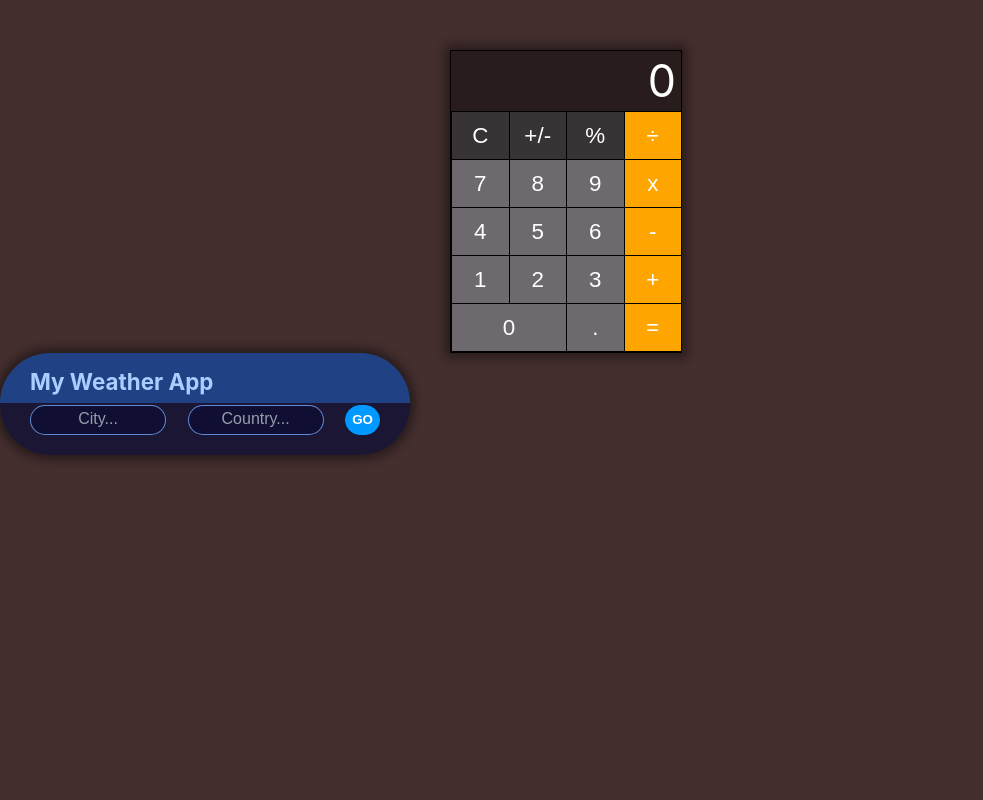
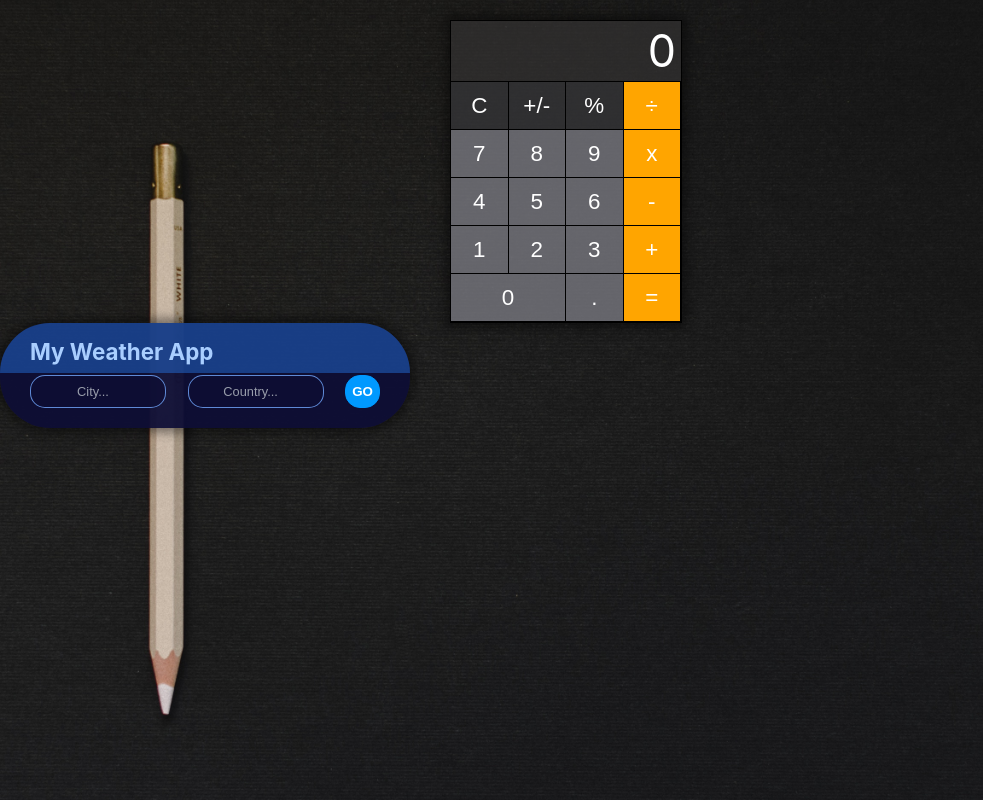
Before and after one commit to lfsalazarcruz/my-react-calculator, a React (Create React App) app in the folder my-calculator/: page / in a window 1280 px wide. Shown: the whole page, without its empty margins (0-983 px from the left). Built offline with nearby package versions, Linux system fonts and the light colour scheme.

Commit message:
Finished Weather App and calculator app. Still have some bugs but both apps are working.

```diff
--- a/my-calculator/src/App.css
+++ b/my-calculator/src/App.css
@@ -2,7 +2,7 @@
 .calculator-app {
     width: 232px;
     margin-left: 450px;
-    margin-top: 50px;
+    margin-top: 20px;
 }
 
 .my-weather-app {
--- a/my-calculator/src/Components/Calculator/Calculator.css
+++ b/my-calculator/src/Components/Calculator/Calculator.css
@@ -1,5 +1,4 @@
 .Calculator {
-	/* margin: 0 auto; */
 	width: 230px;
 	border: .5px solid black;
 	cursor: pointer;
@@ -9,7 +8,7 @@
 .Calculator .calculator-output {
 	display: flex;
 	align-items: center;
-	background-color: rgba(0, 0, 0, 0.4);
+	background-color: rgba(54, 53, 53, 0.65);
 	color: white;
 	width: 100%;
 	height: 60px;
@@ -38,7 +37,7 @@
 	background-color: rgba(121, 121, 128, 0.8);
 	border: none;
 	color: white;
-	border-left: .1px solid black;
+	border-right: .1px solid black;
 	border-top: .1px solid black;
 }
 
@@ -59,5 +58,12 @@
 	color: white;
 	border: none;
 	border-top: .1px solid black;
-	border-left: .1px solid black;
+	border-right: .1px solid black;
+	border-left: none;
 }
+
+
+.Calculator .calculator-row .custom-button-2:hover {
+	background-color: rgb(209, 35, 64);
+	color: white;
+}
--- a/my-calculator/src/Components/WeatherApp/Form/Form.css
+++ b/my-calculator/src/Components/WeatherApp/Form/Form.css
@@ -8,7 +8,7 @@
     background-color: rgba(14, 14, 53, 0.75);
     color: rgba(167, 173, 184, 0.9);
     border-radius: 15px;
-    height: 1.6rem;
+    height: 1.8rem;
     width: 130px;
     border: 1px solid rgba(116, 169, 255, 0.8);
 }
@@ -30,6 +30,10 @@
 
 ::placeholder { /* Chrome, Firefox, Opera, Safari 10.1+ */
     color: rgba(167, 173, 184, 0.9);
-    font-size: 1rem;
+    font-size: .8rem;
     text-align: center;
+    /* border: 1px solid red; */
+    height: 1.6rem;
+    margin: 0 5px;
+    padding: 0 5px;
 }
--- a/my-calculator/src/Components/WeatherApp/WeatherApp.css
+++ b/my-calculator/src/Components/WeatherApp/WeatherApp.css
@@ -2,7 +2,7 @@
     /* border: 1px solid blue; */
     width: 400px;
     padding: 5px;
-    background-color: rgba(14, 14, 53, 0.75);
+    background-color: rgba(14, 14, 53, 0.95);
     border-radius: 50px;
     box-shadow: 0px 0px 10px 5px rgba(0, 0, 0, 0.4);
 }
--- a/my-calculator/src/index.css
+++ b/my-calculator/src/index.css
@@ -6,7 +6,11 @@ body {
     sans-serif;
   -webkit-font-smoothing: antialiased;
   -moz-osx-font-smoothing: grayscale;
-  background-color: rgb(68, 46, 46);
+  background-image: url('./img/background-image.jpg');
+  background-size: cover;
+  background-repeat: no-repeat;
+  background-position: center;
+  background-attachment: fixed;
 }
 
 code {
```
Also changed, not shown: my-calculator/src/img/background-image.jpg (added), 1 other file (tests, documents, lock files or other folders).
